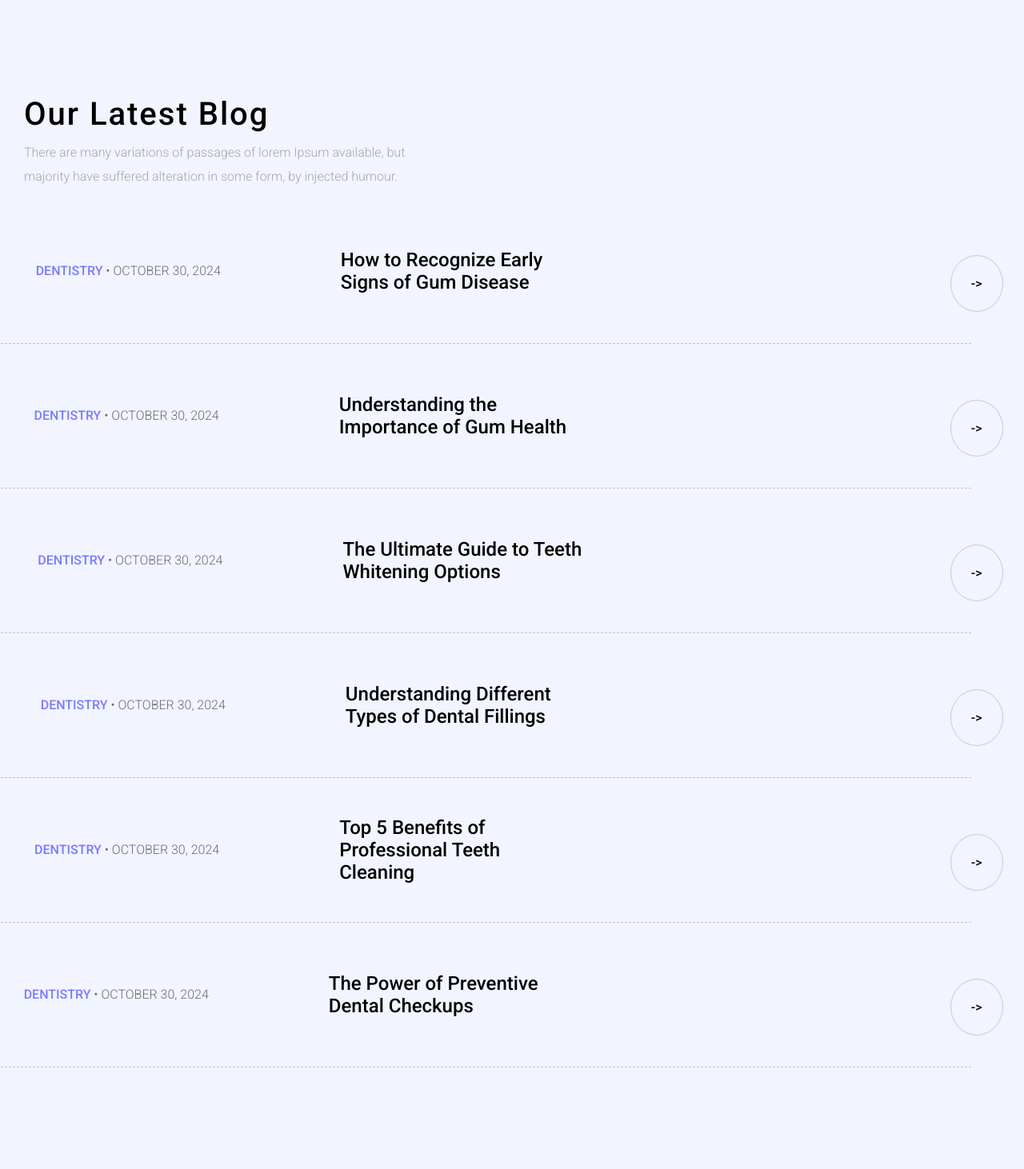
After one commit to Poojadhav313/dentacare, a PHP site: page /blog.php in a window 1280 px wide. The commit adds this page. Shown: the part 128-1590 px from the top of the page at 80% size. Run offline with PHP 8.4, Linux system fonts and the light colour scheme.

Commit message:
blog - main section complete

```diff
--- /dev/null
+++ b/dentacare/blog.css
@@ -0,0 +1,137 @@
+/* main section */
+#main-section{
+  padding: 250px 0 150px;
+  background-color: rgba(138, 156, 255, 0.11);
+}
+
+#main-section, .hover-section{
+  display: flex;
+  align-items: center;
+  justify-content: center;
+  flex-direction: column;
+  position: relative;
+}
+
+#section-title{
+  position: absolute;
+  width: 43%;
+  left: 0;
+  top: 120px;
+  padding-left: 30px;
+}
+
+#section-title h1{
+  text-transform: capitalize;
+  letter-spacing: 2px;
+  font-size: 40px;
+}
+
+#section-title p{
+  font-size: 16px;
+  padding-top: 10px;
+  color: rgb(167, 167, 167);
+  font-weight: 300;
+  line-height: 30px;
+}
+
+#main-section > div{
+  display: flex;
+  align-items: center;
+  justify-content: flex-start;
+  flex-direction: row;
+  padding: 40px 0px;
+  border-bottom: 1px dashed #86868675;
+  width: 99%;
+  margin-left: -120px;
+  position: relative;
+}
+
+#main-section > div > div{
+  padding: 0 20px 0 0;
+}
+
+.hover-section{
+  flex-direction: row;
+  cursor: pointer;
+  height: 100px;
+}
+
+.hover-section .date-part{
+  color: rgba(4, 0, 255, 0.5);
+}
+
+.hover-section h1{
+  width: 34%;
+  margin: 0 0 0 150px;
+}
+
+.hover-section > div{
+  padding: 40px 0;
+}
+
+.hover-section .date{
+  color: rgb(109, 109, 109);
+  font-weight: 300;
+  font-size: 16px;
+  line-height: 20px;
+  text-transform: uppercase;
+}
+
+#main-section > div > .img{
+  position: absolute;
+  height: 430px;
+  aspect-ratio: 1;
+  box-shadow: 25px -25px blue;
+  opacity: 0;
+  right: 80px;
+  /* top: 130px; */
+  top: calc(0% - 130px);       /*  workingggggggggggggggggg */
+  transition: 0.2s ease;
+  background-position: center;
+}
+
+#section1 > .img{
+  background-image: url(https://cdn.prod.website-files.com/66ff6ff93d2a162b38251e51/671f311872eb865b8589dc5a_Blog%20Six%20Pg.jpg);
+}
+
+#section2 > .img{
+  background-image: url(https://cdn.prod.website-files.com/66ff6ff93d2a162b38251e51/671f30c898ab71bab31b4a36_Blog%20Five%20Pg.jpg);
+}
+
+#section3 > .img{
+  background-image: url(https://cdn.prod.website-files.com/66ff6ff93d2a162b38251e51/671f3083b53950f1160237cf_Blog%20Four%20Pg.jpg);
+}
+
+#section4 > .img{
+  background-image: url(https://cdn.prod.website-files.com/66ff6ff93d2a162b38251e51/671f3044d2cb878ecae640e6_Blog%20Three%20Pg.jpg);
+}
+
+#section5 > .img{
+  background-image: url(https://cdn.prod.website-files.com/66ff6ff93d2a162b38251e51/671f2ff8fcf323c710a6f34f_Blog%20Two%20pg.jpg);
+}
+
+#section6 > .img{
+  background-image: url(https://cdn.prod.website-files.com/66ff6ff93d2a162b38251e51/671f2f35db919582091bba03_Blog%20One%20Pg.jpg);
+}
+
+#main-section > div > .arrow{
+  position: absolute;
+  padding: 25px;
+  border: 1px solid rgb(204, 204, 204);
+  border-radius: 50%;
+  background-color: rgba(79, 86, 126, 0);
+  top: calc(0% + 70px);
+  right: -40px;
+  transition: 0.2s ease;
+}
+
+/* show img when hover */
+
+#main-section > div > .hover-section:hover + .img{
+  opacity: 1;
+}
+
+#main-section > div > .hover-section:hover + .arrow{
+  background-color: rgba(4, 0, 255, 0.5);
+  color: #fff;
+}
--- /dev/null
+++ b/dentacare/blog.php
@@ -0,0 +1,115 @@
+<?php include('header.html') ?>
+
+<head>
+  <title>Dentacare - Blog</title>
+  <link rel="stylesheet" href="blog.css">
+</head>
+
+
+<body>
+
+  <section id="banner-section"></section>
+
+  <section id="main-section">
+    <section id="section-title">
+      <h1>Our latest blog</h1>
+      <p>There are many variations of passages of lorem Ipsum available, but majority have suffered alteration in some form, by injected humour.</p>
+    </section>
+
+    <div id="section1">
+        <div class="hover-section">
+          <div class="date"><span class="date-part">Dentistry</span> &#8226; October 30, 2024</div>
+          <h1>How to Recognize Early Signs of Gum Disease</h1>
+        </div>
+        <div class="img">
+          <img src="" alt="">
+          <!-- <img src="https://cdn.prod.website-files.com/66ff6ff93d2a162b38251e51/671f311872eb865b8589dc5a_Blog%20Six%20Pg.jpg" alt=""> -->
+        </div>
+        <div class="arrow">
+          ->
+        </div>
+    </div>
+
+    <div id="section2">
+        <div class="hover-section">
+          <div class="date"><span class="date-part">Dentistry</span> &#8226; October 30, 2024</div>
+          <h1>Understanding the Importance of Gum Health</h1>
+        </div>
+        <div class="img">
+          <img src="" alt="">
+      </div>
+      <div class="arrow">
+          ->
+        </div>
+    </div>
+
+    <div id="section3">
+        <div class="hover-section">
+          <div class="date"><span class="date-part">Dentistry</span> &#8226; October 30, 2024</div>
+          <h1>The Ultimate Guide to Teeth Whitening Options</h1>
+        </div>
+        <div class="img">
+          <img src="" alt="">
+      </div>
+      <div class="arrow">
+          ->
+        </div>
+    </div>
+
+    <div id="section4">
+        <div class="hover-section">
+          <div class="date"><span class="date-part">Dentistry</span> &#8226; October 30, 2024</div>
+          <h1>Understanding Different Types of Dental Fillings</h1>
+        </div>
+        <div class="img">
+          <img src="" alt="">
+      </div>
+      <div class="arrow">
+          ->
+      </div>
+    </div>
+
+    <div id="section5">
+        <div class="hover-section">
+          <div class="date"><span class="date-part">Dentistry</span> &#8226; October 30, 2024</div>
+          <h1>Top 5 Benefits of Professional Teeth Cleaning</h1>
+        </div>
+        <div class="img">
+          <img src="" alt="">
+      </div>
+      <div class="arrow">
+          ->
+      </div>
+    </div>
+
+    <div id="section6">
+        <div class="hover-section">
+          <div class="date"><span class="date-part">Dentistry</span> &#8226; October 30, 2024</div>
+          <h1>The Power of Preventive Dental Checkups</h1>
+        </div>
+        <div class="img">
+          <img src="" alt="">
+      </div>
+      <div class="arrow">
+          ->
+      </div>
+    </div>
+
+
+
+
+
+  </section>
+
+
+
+
+
+
+
+
+
+
+<?php include('footer.html') ?>
+
+<script src="blog.js"></script>
--- a/dentacare/contact.php
+++ b/dentacare/contact.php
@@ -8,7 +8,7 @@
 
 <body>
 
-  <section id="main-section">
+  <section id="banner-section">
     <p  class="reveal">CONTACT US</p>
     <h1  class="reveal">Reach Out To Us</h1>
     <p  class="reveal">Lorem ipsum dolor sit amet consectetur Condimentum pellentesqe enim felis blandit ornare cursu quisque.</p>
--- a/dentacare/header.html
+++ b/dentacare/header.html
@@ -23,7 +23,11 @@
   font-weight: 500;
   font-style: normal;
   box-sizing: border-box;
+}
+
+body{
   overflow-x: hidden;
+  overflow-y: visible;
 }
 
 header{
@@ -31,6 +35,7 @@ header{
   text-transform: uppercase;
   position: sticky;
   top: 0;
+  z-index: 2;
 }
 
 header a{
```
Also changed, not shown: dentacare/contact.css (+4 -4 lines), dentacare/blog.js (added).
